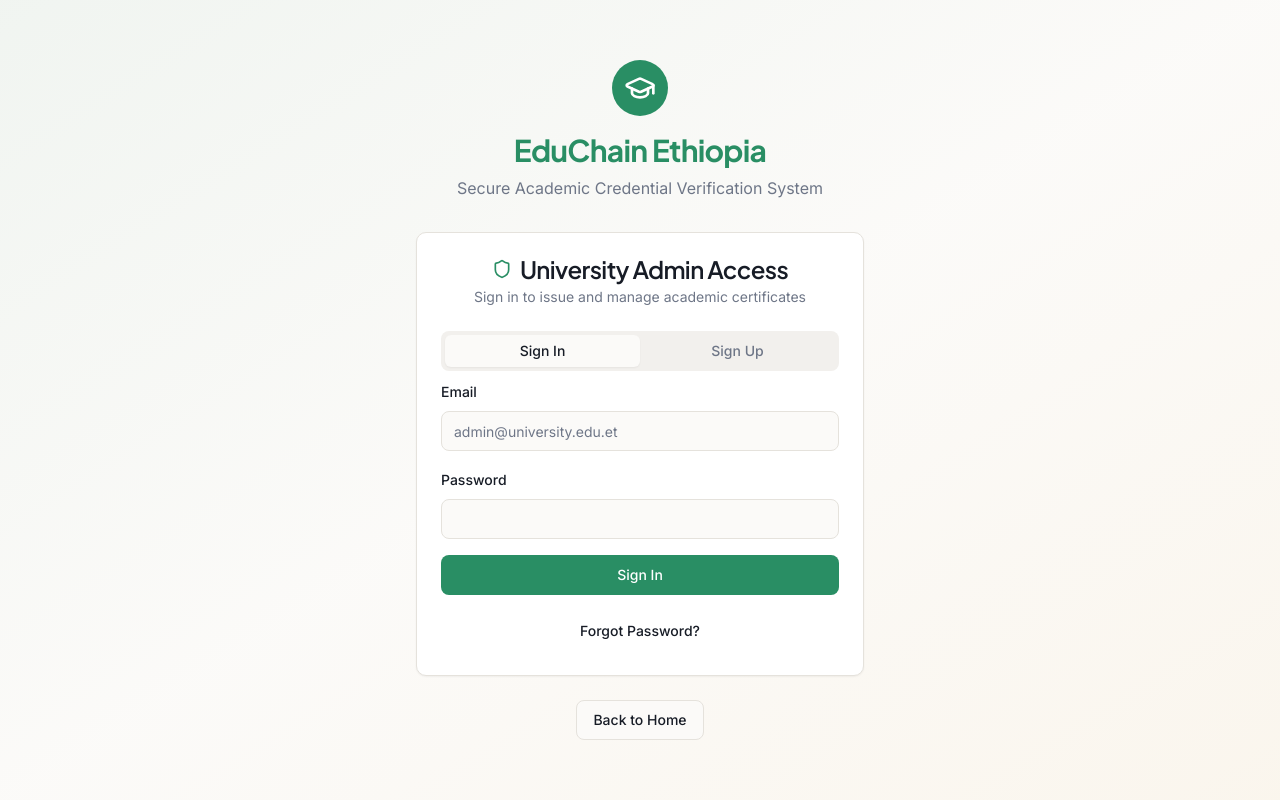
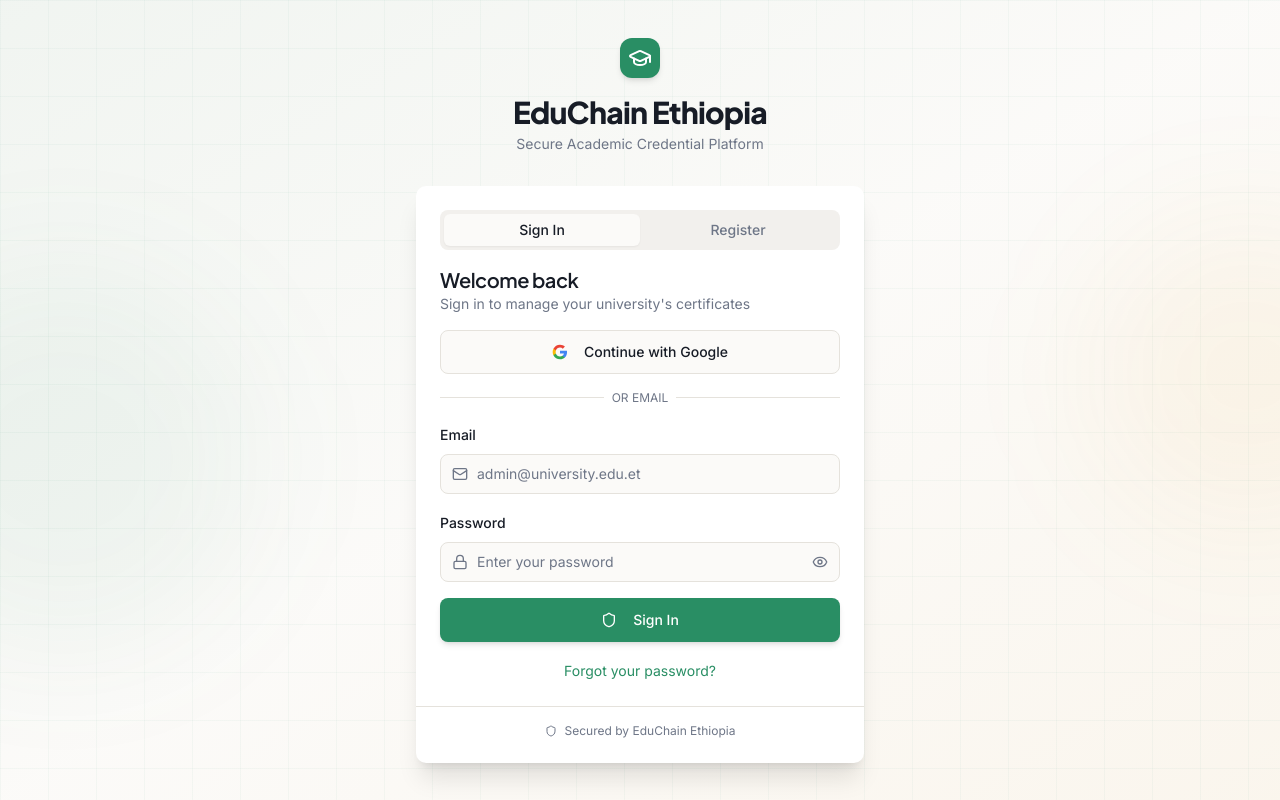
Before and after one commit to mignotD/EduChain-Ethiopia, a React (Vite) app: page /auth in a window 1280 px wide. Built offline with nearby package versions, Linux system fonts and the light colour scheme.

Commit message:
Polish auth page UI

```diff
--- a/src/pages/Auth.tsx
+++ b/src/pages/Auth.tsx
@@ -1,317 +1,277 @@
 import { useState, useEffect } from 'react';
 import { useNavigate } from 'react-router-dom';
+import { useAuth } from '@/hooks/useAuth';
 import { Button } from '@/components/ui/button';
 import { Input } from '@/components/ui/input';
+import { Card, CardContent, CardDescription, CardFooter, CardHeader, CardTitle } from '@/components/ui/card';
 import { Label } from '@/components/ui/label';
-import { Card, CardContent, CardDescription, CardHeader, CardTitle } from '@/components/ui/card';
 import { Tabs, TabsContent, TabsList, TabsTrigger } from '@/components/ui/tabs';
-import { useAuth } from '@/hooks/useAuth';
-import { useToast } from '@/hooks/use-toast';
-import { GraduationCap, Shield } from 'lucide-react';
+import { Alert, AlertDescription } from '@/components/ui/alert';
+import {
+  GraduationCap,
+  Mail,
+  Lock,
+  AlertCircle,
+  Eye,
+  EyeOff,
+  Loader2,
+  Shield,
+  Info
+} from 'lucide-react';
+import { ThemeToggle } from '@/components/ThemeToggle';
 
 const Auth = () => {
   const [email, setEmail] = useState('');
   const [password, setPassword] = useState('');
+  const [showPassword, setShowPassword] = useState(false);
+  const [error, setError] = useState<string | null>(null);
+  const [success, setSuccess] = useState<string | null>(null);
+  const [isLoading, setIsLoading] = useState(false);
+  const [authMode, setAuthMode] = useState<'login' | 'register'>('login');
   const [fullName, setFullName] = useState('');
-  const [isLoading, setIsLoading] = useState(false);
-  const [activeTab, setActiveTab] = useState('signin');
-  const [showForgotPassword, setShowForgotPassword] = useState(false);
 
-  const { signIn, signUp, resetPassword, user } = useAuth();
-  const { toast } = useToast();
+  const { user, signIn, signUp, signInWithOAuth, loading } = useAuth();
   const navigate = useNavigate();
 
   useEffect(() => {
-    if (user) {
-      navigate('/dashboard');
+    if (!loading && user) {
+      navigate('/dashboard', { replace: true });
     }
-  }, [user, navigate]);
+  }, [user, loading, navigate]);
 
-  const handleSignIn = async (e: React.FormEvent) => {
+  const handleSubmit = async (e: React.FormEvent) => {
     e.preventDefault();
+    setError(null);
+    setSuccess(null);
     setIsLoading(true);
 
     try {
+      if (authMode === 'login') {
         const { error } = await signIn(email, password);
-
-      if (error) {
-        toast({
-          title: 'Sign In Failed',
-          description: error.message,
-          variant: 'destructive',
-        });
+        if (error) throw error;
+        navigate('/dashboard');
       } else {
-        toast({
-          title: 'Welcome back!',
-          description: 'You have been signed in successfully.',
-        });
-        navigate('/dashboard');
+        const { error } = await signUp(email, password, fullName);
+        if (error) throw error;
+        setSuccess('Account created! Check your email for confirmation.');
       }
-    } catch (error) {
-      toast({
-        title: 'Error',
-        description: 'An unexpected error occurred.',
-        variant: 'destructive',
-      });
+    } catch (err: any) {
+      const msg = err?.message || err?.error_description || 'An unexpected error occurred';
+      if (msg.includes('Invalid login credentials')) {
+        setError('Invalid email or password. Please try again.');
+      } else if (msg.includes('Email not confirmed')) {
+        setError('Please confirm your email address before signing in.');
+      } else if (msg.includes('User already registered')) {
+        setError('An account with this email already exists.');
+      } else {
+        setError(msg);
+      }
     } finally {
       setIsLoading(false);
     }
   };
 
-  const handleSignUp = async (e: React.FormEvent) => {
-    e.preventDefault();
-    setIsLoading(true);
-
+  const handleGoogleSignIn = async () => {
+    setError(null);
     try {
-      console.log('Attempting to create account for:', email);
-      const { error } = await signUp(email, password, fullName);
-
-      if (error) {
-        console.error('SignUp error:', error);
-        let errorMessage = error.message;
-
-        // Handle specific error cases
-        if (error.message?.includes('User already registered')) {
-          errorMessage = 'An account with this email already exists. Please sign in instead.';
-        } else if (error.message?.includes('Password should be')) {
-          errorMessage = 'Password must be at least 8 characters long.';
-        } else if (error.message?.includes('Invalid email')) {
-          errorMessage = 'Please enter a valid email address.';
-        }
-
-        toast({
-          title: 'Sign Up Failed',
-          description: errorMessage,
-          variant: 'destructive',
-        });
-      } else {
-        console.log('Account created successfully');
-        toast({
-          title: 'Account Created!',
-          description: 'Please check your email to confirm your account, then sign in.',
-        });
-        setActiveTab('signin');
-        // Clear form
-        setEmail('');
-        setPassword('');
-        setFullName('');
-      }
-    } catch (error) {
-      console.error('Unexpected signup error:', error);
-      toast({
-        title: 'Error',
-        description: 'An unexpected error occurred. Please try again.',
-        variant: 'destructive',
-      });
-    } finally {
-      setIsLoading(false);
-    }
-  };
-
-  const handleForgotPassword = async (e: React.FormEvent) => {
-    e.preventDefault();
-    setIsLoading(true);
-
-    try {
-      const { error } = await resetPassword(email);
-
-      if (error) {
-        toast({
-          title: 'Reset Failed',
-          description: error.message,
-          variant: 'destructive',
-        });
-      } else {
-        toast({
-          title: 'Reset Link Sent',
-          description: 'Please check your email for password reset instructions.',
-        });
-        setShowForgotPassword(false);
-        setEmail('');
-      }
-    } catch (error) {
-      toast({
-        title: 'Error',
-        description: 'An unexpected error occurred.',
-        variant: 'destructive',
-      });
-    } finally {
-      setIsLoading(false);
+      await signInWithOAuth('google');
+    } catch (err: any) {
+      setError(err?.message || 'Failed to sign in with Google');
     }
   };
 
   return (
-    <div className="min-h-screen flex items-center justify-center bg-gradient-to-br from-primary/5 via-background to-accent/5 p-4">
-      <div className="w-full max-w-md">
+    <div className="min-h-screen bg-gradient-to-br from-primary/5 via-background to-accent/5 relative overflow-hidden flex items-center justify-center p-4">
+      {/* Background decoration */}
+      <div className="absolute inset-0 bg-grid-pattern pointer-events-none" />
+      <div className="absolute top-1/3 -left-32 w-96 h-96 rounded-full bg-primary/5 blur-3xl pointer-events-none" />
+      <div className="absolute bottom-1/3 -right-32 w-80 h-80 rounded-full bg-accent/5 blur-3xl pointer-events-none" />
+
+      <div className="w-full max-w-md relative">
+        {/* Header */}
         <div className="text-center mb-8">
-          <div className="flex items-center justify-center mb-4">
-            <div className="p-3 rounded-full bg-primary text-primary-foreground">
-              <GraduationCap className="h-8 w-8" />
+          <div className="inline-flex items-center justify-center gap-2 mb-4">
+            <div className="p-2 rounded-xl bg-primary text-primary-foreground shadow-md">
+              <GraduationCap className="h-6 w-6" />
             </div>
           </div>
-          <h1 className="text-3xl font-bold text-primary">EduChain Ethiopia</h1>
-          <p className="text-muted-foreground mt-2">
-            Secure Academic Credential Verification System
-          </p>
+          <h1 className="text-3xl font-heading font-extrabold mb-1">EduChain Ethiopia</h1>
+          <p className="text-sm text-muted-foreground">Secure Academic Credential Platform</p>
         </div>
 
-        <Card className="shadow-elegant">
-          <CardHeader className="text-center">
-            <CardTitle className="flex items-center justify-center gap-2">
-              <Shield className="h-5 w-5 text-primary" />
-              University Admin Access
-            </CardTitle>
-            <CardDescription>
-              Sign in to issue and manage academic certificates
-            </CardDescription>
+        <Card className="shadow-xl border-0">
+          <CardHeader className="pb-4">
+            <Tabs
+              defaultValue="login"
+              onValueChange={(v) => {
+                setAuthMode(v as 'login' | 'register');
+                setError(null);
+                setSuccess(null);
+              }}
+              className="w-full"
+            >
+              <TabsList className="grid w-full grid-cols-2">
+                <TabsTrigger value="login">Sign In</TabsTrigger>
+                <TabsTrigger value="register">Register</TabsTrigger>
+              </TabsList>
+
+              <TabsContent value="login">
+                <CardTitle className="text-xl mt-4">Welcome back</CardTitle>
+                <CardDescription>Sign in to manage your university's certificates</CardDescription>
+              </TabsContent>
+
+              <TabsContent value="register">
+                <CardTitle className="text-xl mt-4">Create an account</CardTitle>
+                <CardDescription>Register your university to start issuing certificates</CardDescription>
+              </TabsContent>
+            </Tabs>
           </CardHeader>
+
           <CardContent>
-            {showForgotPassword ? (
-              <div className="space-y-4">
-                <div className="text-center">
-                  <h3 className="text-lg font-medium">Reset Password</h3>
-                  <p className="text-sm text-muted-foreground">
-                    Enter your email address and we'll send you a link to reset your password.
-                  </p>
+            {/* Google Sign In */}
+            <Button
+              variant="outline"
+              className="w-full h-11 mb-4"
+              onClick={handleGoogleSignIn}
+              disabled={isLoading}
+            >
+              <svg className="h-4 w-4 mr-2" viewBox="0 0 24 24">
+                <path d="M22.56 12.25c0-.78-.07-1.53-.2-2.25H12v4.26h5.92a5.06 5.06 0 0 1-2.2 3.32v2.77h3.57c2.08-1.92 3.28-4.74 3.28-8.1z" fill="#4285F4"/>
+                <path d="M12 23c2.97 0 5.46-.98 7.28-2.66l-3.57-2.77c-.98.66-2.23 1.06-3.71 1.06-2.86 0-5.29-1.93-6.16-4.53H2.18v2.84C3.99 20.53 7.7 23 12 23z" fill="#34A853"/>
+                <path d="M5.84 14.09c-.22-.66-.35-1.36-.35-2.09s.13-1.43.35-2.09V7.07H2.18C1.43 8.55 1 10.22 1 12s.43 3.45 1.18 4.93l2.85-2.22.81-.62z" fill="#FBBC05"/>
+                <path d="M12 5.38c1.62 0 3.06.56 4.21 1.64l3.15-3.15C17.45 2.09 14.97 1 12 1 7.7 1 3.99 3.47 2.18 7.07l3.66 2.84c.87-2.6 3.3-4.53 6.16-4.53z" fill="#EA4335"/>
+              </svg>
+              Continue with Google
+            </Button>
+
+            <div className="relative mb-4">
+              <div className="absolute inset-0 flex items-center">
+                <span className="w-full border-t" />
               </div>
-                <form onSubmit={handleForgotPassword} className="space-y-4">
+              <div className="relative flex justify-center text-xs uppercase">
+                <span className="bg-card px-2 text-muted-foreground">or email</span>
+              </div>
+            </div>
+
+            {/* Error/Success alerts */}
+            {error && (
+              <Alert variant="destructive" className="mb-4">
+                <AlertCircle className="h-4 w-4" />
+                <AlertDescription className="text-sm">{error}</AlertDescription>
+              </Alert>
+            )}
+            {success && (
+              <Alert className="mb-4 border-accent/50 bg-accent/5 text-accent">
+                <Info className="h-4 w-4" />
+                <AlertDescription className="text-sm">{success}</AlertDescription>
+              </Alert>
+            )}
+
+            <form onSubmit={handleSubmit} className="space-y-4">
+              {authMode === 'register' && (
                 <div className="space-y-2">
-                    <Label htmlFor="resetEmail">Email</Label>
+                  <Label htmlFor="fullName">Full Name</Label>
                   <Input
-                      id="resetEmail"
-                      type="email"
-                      placeholder="admin@university.edu.et"
-                      value={email}
-                      onChange={(e) => setEmail(e.target.value)}
-                      required
+                    id="fullName"
+                    type="text"
+                    placeholder="Dr. Abebe Kebede"
+                    value={fullName}
+                    onChange={(e) => setFullName(e.target.value)}
+                    required={authMode === 'register'}
+                    disabled={isLoading}
                   />
                 </div>
-                  <Button
-                    type="submit"
-                    className="w-full"
-                    disabled={isLoading}
-                  >
-                    {isLoading ? 'Sending...' : 'Send Reset Link'}
-                  </Button>
-                  <Button
-                    type="button"
-                    variant="outline"
-                    className="w-full"
-                    onClick={() => {
-                      setShowForgotPassword(false);
-                      setEmail('');
-                    }}
-                  >
-                    Back to Sign In
-                  </Button>
-                </form>
-              </div>
-            ) : (
-              <Tabs value={activeTab} onValueChange={setActiveTab} className="w-full">
-                <TabsList className="grid w-full grid-cols-2">
-                  <TabsTrigger value="signin">Sign In</TabsTrigger>
-                  <TabsTrigger value="signup">Sign Up</TabsTrigger>
-                </TabsList>
+              )}
 
-              <TabsContent value="signin">
-                <form onSubmit={handleSignIn} className="space-y-4">
               <div className="space-y-2">
                 <Label htmlFor="email">Email</Label>
+                <div className="relative">
+                  <Mail className="absolute left-3 top-1/2 -translate-y-1/2 h-4 w-4 text-muted-foreground" />
                   <Input
                     id="email"
                     type="email"
                     placeholder="admin@university.edu.et"
                     value={email}
                     onChange={(e) => setEmail(e.target.value)}
+                    className="pl-9"
                     required
+                    disabled={isLoading}
                   />
                 </div>
+              </div>
+
               <div className="space-y-2">
                 <Label htmlFor="password">Password</Label>
+                <div className="relative">
+                  <Lock className="absolute left-3 top-1/2 -translate-y-1/2 h-4 w-4 text-muted-foreground" />
                   <Input
                     id="password"
-                      type="password"
+                    type={showPassword ? 'text' : 'password'}
+                    placeholder="Enter your password"
                     value={password}
                     onChange={(e) => setPassword(e.target.value)}
+                    className="pl-9 pr-9"
                     required
+                    disabled={isLoading}
+                    minLength={6}
                   />
+                  <button
+                    type="button"
+                    onClick={() => setShowPassword(!showPassword)}
+                    className="absolute right-3 top-1/2 -translate-y-1/2 text-muted-foreground hover:text-foreground transition-colors"
+                    tabIndex={-1}
+                  >
+                    {showPassword ? <EyeOff className="h-4 w-4" /> : <Eye className="h-4 w-4" />}
+                  </button>
                 </div>
+              </div>
+
               <Button
                 type="submit"
-                    className="w-full"
+                className="w-full h-11 shadow-md"
                 disabled={isLoading}
               >
-                    {isLoading ? 'Signing In...' : 'Sign In'}
-                  </Button>
-                  <Button
-                    type="button"
-                    variant="ghost"
-                    className="w-full text-sm"
-                    onClick={() => setShowForgotPassword(true)}
-                  >
-                    Forgot Password?
+                {isLoading ? (
+                  <>
+                    <Loader2 className="h-4 w-4 mr-2 animate-spin" />
+                    {authMode === 'login' ? 'Signing in...' : 'Creating account...'}
+                  </>
+                ) : (
+                  <>
+                    <Shield className="h-4 w-4 mr-2" />
+                    {authMode === 'login' ? 'Sign In' : 'Create Account'}
+                  </>
+                )}
               </Button>
             </form>
-              </TabsContent>
 
-              <TabsContent value="signup">
-                <form onSubmit={handleSignUp} className="space-y-4">
-                  <div className="space-y-2">
-                    <Label htmlFor="fullName">Full Name</Label>
-                    <Input
-                      id="fullName"
-                      type="text"
-                      placeholder="Dr. John Doe"
-                      value={fullName}
-                      onChange={(e) => setFullName(e.target.value)}
-                      required
-                    />
+            {/* Forgot password link */}
+            {authMode === 'login' && (
+              <div className="text-center mt-4">
+                <button
+                  type="button"
+                  className="text-sm text-primary hover:underline"
+                  onClick={() => {
+                    if (!email) {
+                      setError('Please enter your email address first.');
+                      return;
+                    }
+                    // TODO: handle password reset
+                  }}
+                >
+                  Forgot your password?
+                </button>
               </div>
-                  <div className="space-y-2">
-                    <Label htmlFor="signupEmail">Email</Label>
-                    <Input
-                      id="signupEmail"
-                      type="email"
-                      placeholder="admin@university.edu.et"
-                      value={email}
-                      onChange={(e) => setEmail(e.target.value)}
-                      required
-                    />
-                  </div>
-                  <div className="space-y-2">
-                    <Label htmlFor="signupPassword">Password</Label>
-                    <Input
-                      id="signupPassword"
-                      type="password"
-                      value={password}
-                      onChange={(e) => setPassword(e.target.value)}
-                      required
-                      minLength={8}
-                    />
-                  </div>
-                  <Button
-                    type="submit"
-                    className="w-full"
-                    disabled={isLoading}
-                  >
-                    {isLoading ? 'Creating Account...' : 'Create Account'}
-                  </Button>
-                </form>
-              </TabsContent>
-            </Tabs>
             )}
           </CardContent>
+
+          <CardFooter className="flex justify-center border-t pt-4">
+            <div className="flex items-center gap-2 text-xs text-muted-foreground">
+              <Shield className="h-3 w-3" />
+              Secured by EduChain Ethiopia
+            </div>
+          </CardFooter>
         </Card>
-
-        <div className="text-center mt-6">
-          <Button
-            variant="outline"
-            onClick={() => navigate('/')}
-            className="text-sm"
-          >
-            Back to Home
-          </Button>
-        </div>
       </div>
     </div>
   );
```
Lines whose indentation alone changed are shown as unchanged.
